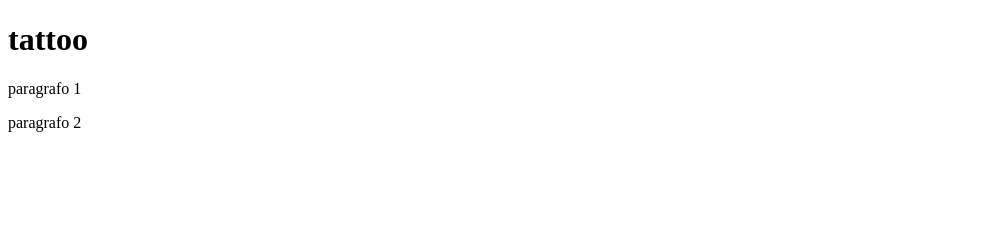
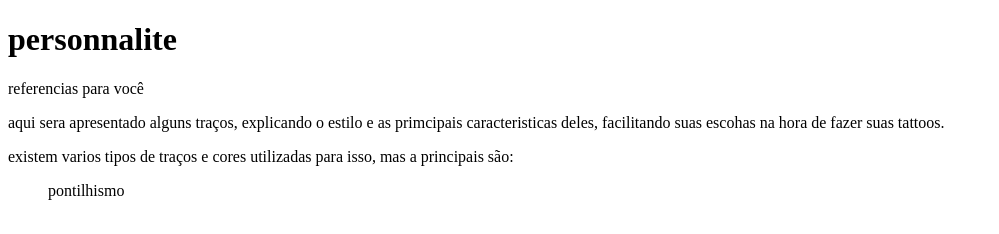
Before and after one commit to jadecelc/jade2024-1, a plain HTML site: page index.html in a window 1280 px wide. Shown: the whole page, without its empty margins (0-999 px from the left). Drawn offline with Linux system fonts and the light colour scheme.

Commit message:
index.html

```diff
--- a/index.html
+++ b/index.html
@@ -6,8 +6,11 @@
     <title>Document</title>
 </head>
 <body>
-    <h1>tattoo</h1>
-    <p>paragrafo 1</p>
-    <P>paragrafo 2</P>
+    <h1>personnalite</h1>
+    <p>referencias para você</p>
+    <p>aqui sera apresentado alguns traços, explicando o estilo e as primcipais caracteristicas deles,
+    facilitando suas escohas na hora de fazer suas tattoos.</p>
+    <P>existem varios tipos de traços e cores utilizadas para isso, mas a principais são:</P>
+    <ul>pontilhismo</ul>
 </body>
 </html>
```
